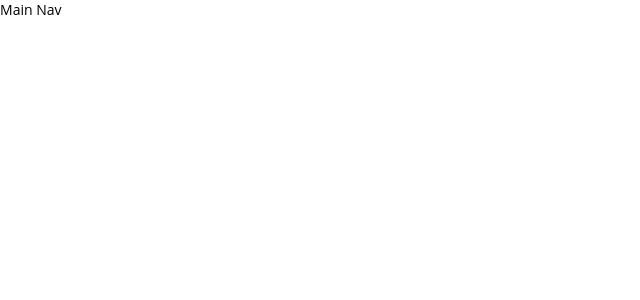
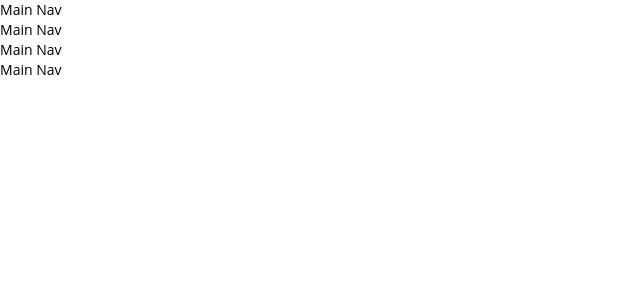
Before and after one commit to pmdenlinger/vue-masterclass-project, a Vue app in the folder job-search/: page / in a window 1280 px wide. Shown: the top 300 px of the page, without its empty margins (0-640 px from the left). Built offline with nearby package versions, Linux system fonts and the light colour scheme; the HTML template or start-up script is replaced by a standard one.

Commit message:
Add three more versions of main-nav using kebab case which are rendered in the browser

```diff
--- a/job-search/src/App.vue
+++ b/job-search/src/App.vue
@@ -1,5 +1,8 @@
 <template>
   <MainNav />
+  <MainNav></MainNav>
+  <main-nav />
+  <main-nav></main-nav>
 </template>
 
 <script>
```
